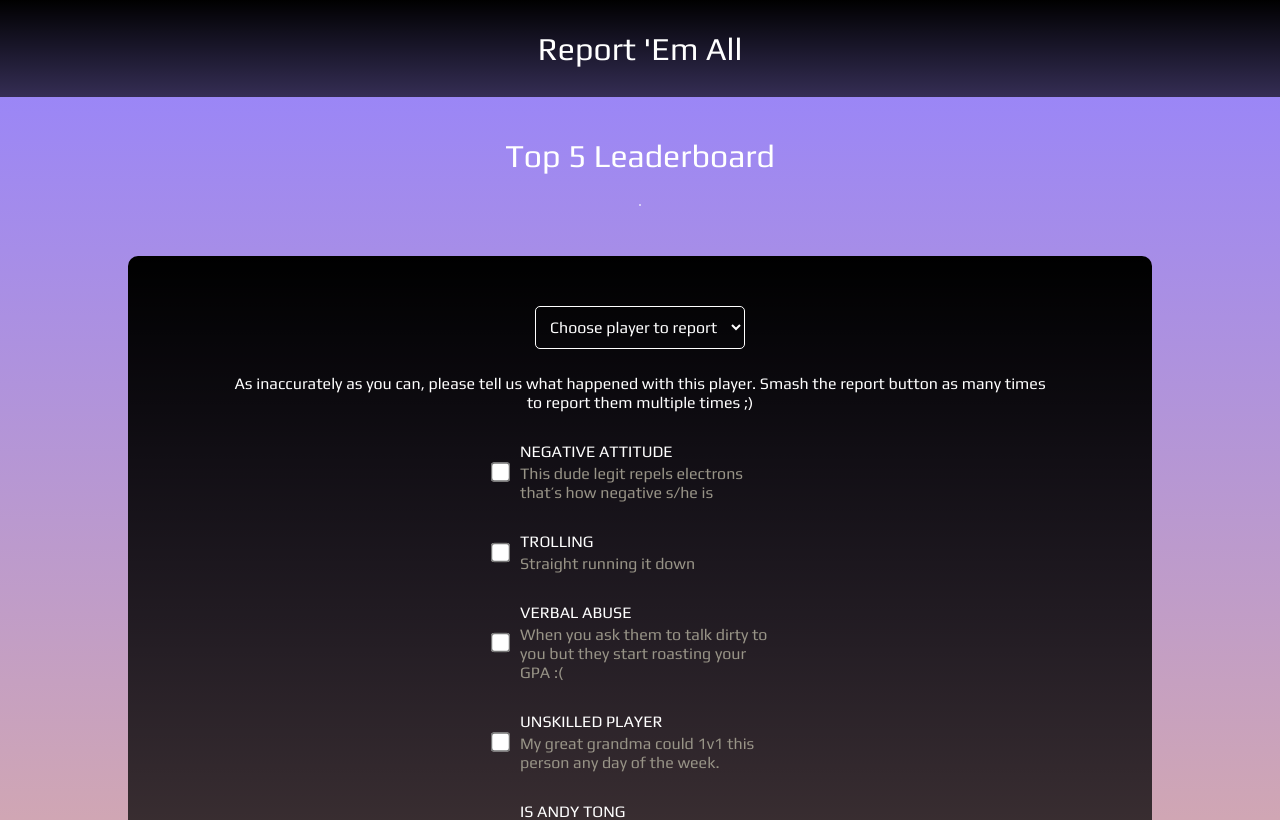
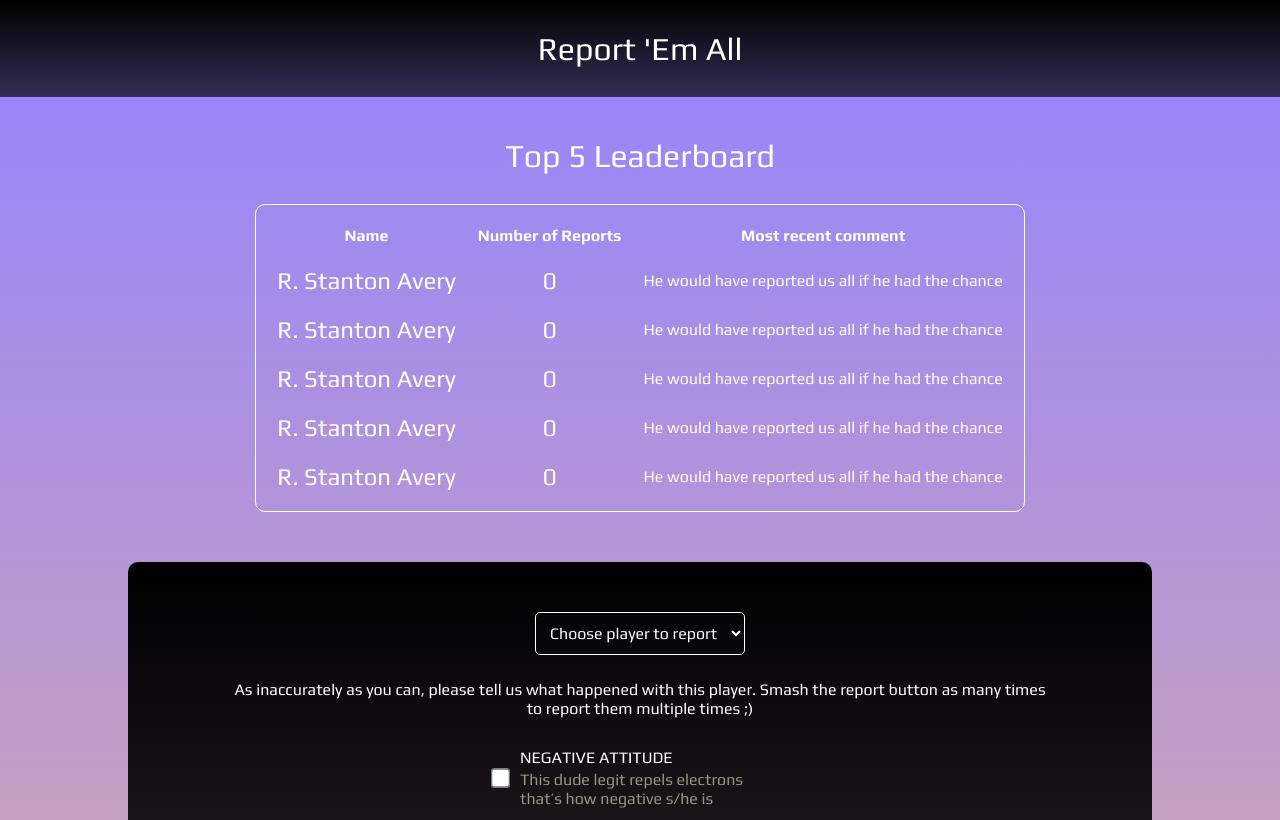
Before and after one commit to ajnatarajan/ditchdayreport, a React (Create React App) app: page / in a window 1280 px wide. Shown: the top 820 px of the page. Built offline with nearby package versions, Linux system fonts and the light colour scheme; no server answers.

Commit message:
frontend done

```diff
--- a/src/components/Leaderboard.js
+++ b/src/components/Leaderboard.js
@@ -4,7 +4,68 @@ function Leaderboard() {
   return (
     <div className="leaderboard-section">
       <div className="main-title">Top 5 Leaderboard</div>
-      <table></table>
+      <table>
+        <tr>
+          <th>Name</th>
+          <th>Number of Reports</th>
+          <th>Most recent comment</th>
+        </tr>
+        <tr>
+          <td className="name" id="name-1">
+            R. Stanton Avery
+          </td>
+          <td className="number" id="number-1">
+            0
+          </td>
+          <td className="comment" id="comment-1">
+            He would have reported us all if he had the chance
+          </td>
+        </tr>
+        <tr>
+          <td className="name" id="name-2">
+            R. Stanton Avery
+          </td>
+          <td className="number" id="number-2">
+            0
+          </td>
+          <td className="comment" id="comment-2">
+            He would have reported us all if he had the chance
+          </td>
+        </tr>
+        <tr>
+          <td className="name" id="name-3">
+            R. Stanton Avery
+          </td>
+          <td className="number" id="number-3">
+            0
+          </td>
+          <td className="comment" id="comment-3">
+            He would have reported us all if he had the chance
+          </td>
+        </tr>
+        <tr>
+          <td className="name" id="name-4">
+            R. Stanton Avery
+          </td>
+          <td className="number" id="number-4">
+            0
+          </td>
+          <td className="comment" id="comment-4">
+            He would have reported us all if he had the chance
+          </td>
+        </tr>
+        <tr>
+          <td className="name" id="name-5">
+            R. Stanton Avery
+          </td>
+          <td className="number" id="number-5">
+            0
+          </td>
+          <td className="comment" id="comment-5">
+            He would have reported us all if he had the chance
+          </td>
+        </tr>
+      </table>
     </div>
   );
 }
--- a/src/components/ReportSection.js
+++ b/src/components/ReportSection.js
@@ -39,22 +39,6 @@ async function populateLeaderboard() {
   });
 
   let table = document.querySelector("table");
-  while (table.firstChild) {
-    table.removeChild(table.firstChild);
-  }
-
-  /* Add back header */
-  let tr_head = document.createElement("tr");
-  let th_name = document.createElement("th");
-  th_name.textContent = "Name";
-  let th_report_num = document.createElement("th");
-  th_report_num.textContent = "Number of Reports";
-  let th_recent_comment = document.createElement("th");
-  th_recent_comment.textContent = "Most Recent Comment";
-  tr_head.appendChild(th_name);
-  tr_head.appendChild(th_report_num);
-  tr_head.appendChild(th_recent_comment);
-  table.appendChild(tr_head);
 
   for (let i = 0; i < Math.min(report_counts.length, 5); i++) {
     let name = await fetch(
@@ -65,35 +49,15 @@ async function populateLeaderboard() {
   }
 
   for (let i = 0; i < Math.min(report_counts.length, 5); i++) {
-    let tr = document.createElement("tr");
-    let td_name = document.createElement("td");
-    td_name.classList.add("name");
-    td_name.textContent = report_counts[i].name;
-    let td_number = document.createElement("td");
-    td_number.classList.add("number");
-    td_number.textContent = report_counts[i].report_count;
+    document.getElementById("name-" + (i + 1)).textContent =
+      report_counts[i].name;
+    document.getElementById("number-" + (i + 1)).textContent =
+      report_counts[i].report_count;
+
     let reports_on_this_user = reports[report_counts[i].user_id];
-    let td_comment = document.createElement("td");
-    td_comment.classList.add("comment");
-    td_comment.textContent =
+    document.getElementById("comment-" + (i + 1)).textContent =
       reports_on_this_user[reports_on_this_user.length - 1].report_text;
-
-    tr.appendChild(td_name);
-    tr.appendChild(td_number);
-    tr.appendChild(td_comment);
-
-    table.appendChild(tr);
   }
-
-  // // last item in each array is the latest report (chronologically stored)
-  // // length of each array is the total number of reports
-
-  // // get name from user id:
-  // let user_id = 1; // CHANGE THIS TO DESIRED USER ID
-  // let name = await fetch("http://localhost:8000/api/users/" + user_id);
-  // name = await name.json();
-  // let first_name = name["first_name"];
-  // let last_name = name["last_name"];
 }
 
 function ReportSection() {
@@ -101,7 +65,7 @@ function ReportSection() {
   const [lastReported, setLastReported] = useState("No reports yet");
   useEffect(() => {
     populateDropdown();
-    populateLeaderboard();
+    setInterval(populateLeaderboard, 300);
   }, []);
 
   async function executeReport() {
```
